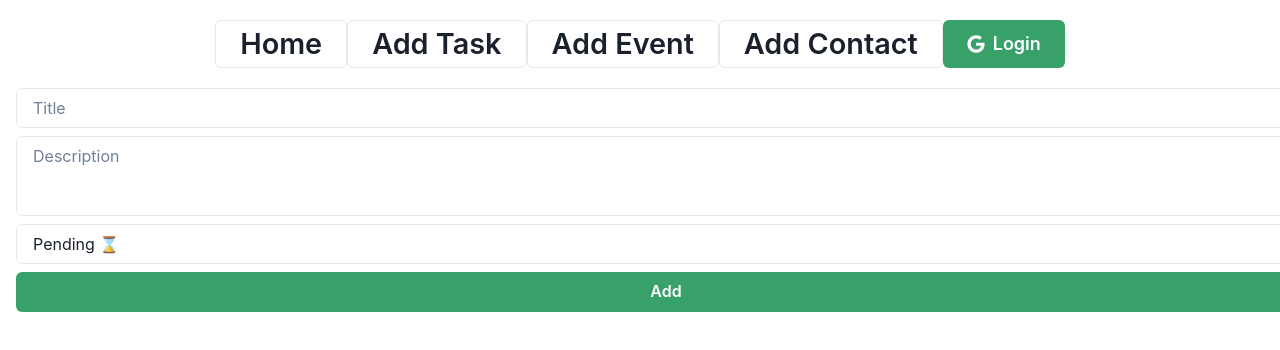
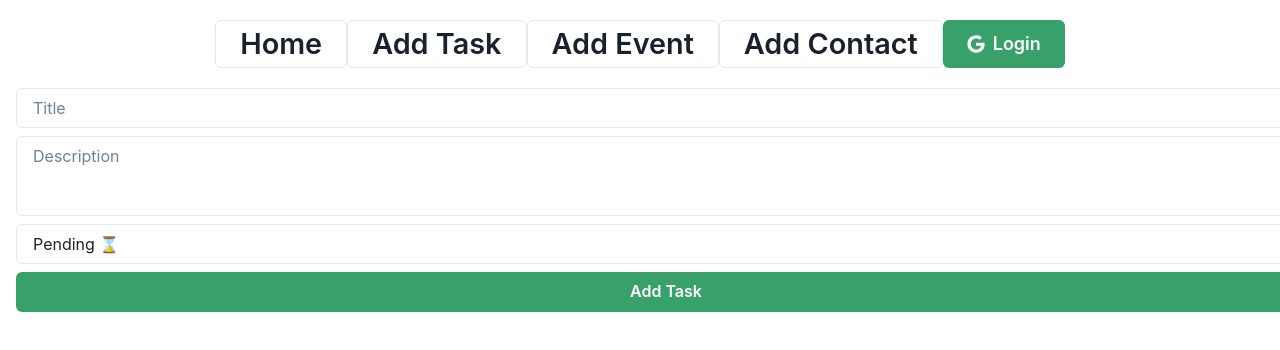
Before and after one commit to pierceconwi/firechakra, a Next.js app: page /add-todo in a window 1280 px wide. Shown: the top 350 px of the page. Built offline with nearby package versions, Linux system fonts and the light colour scheme; no server answers.

Commit message:
Fixed text on Add Task button on Add Task page. Updated README.md with project writeup and wishlist for future changes and improvements.

```diff
--- a/components/AddTodo.jsx
+++ b/components/AddTodo.jsx
@@ -82,7 +82,7 @@ const AddTodo = () => {
                     colorScheme="green"
                     variant="solid"
                 >
-                Add
+                Add Task
                 </Button>
             </Stack>
         </Box>
```
Also changed, not shown: 1 other file (tests, documents, lock files or other folders).
